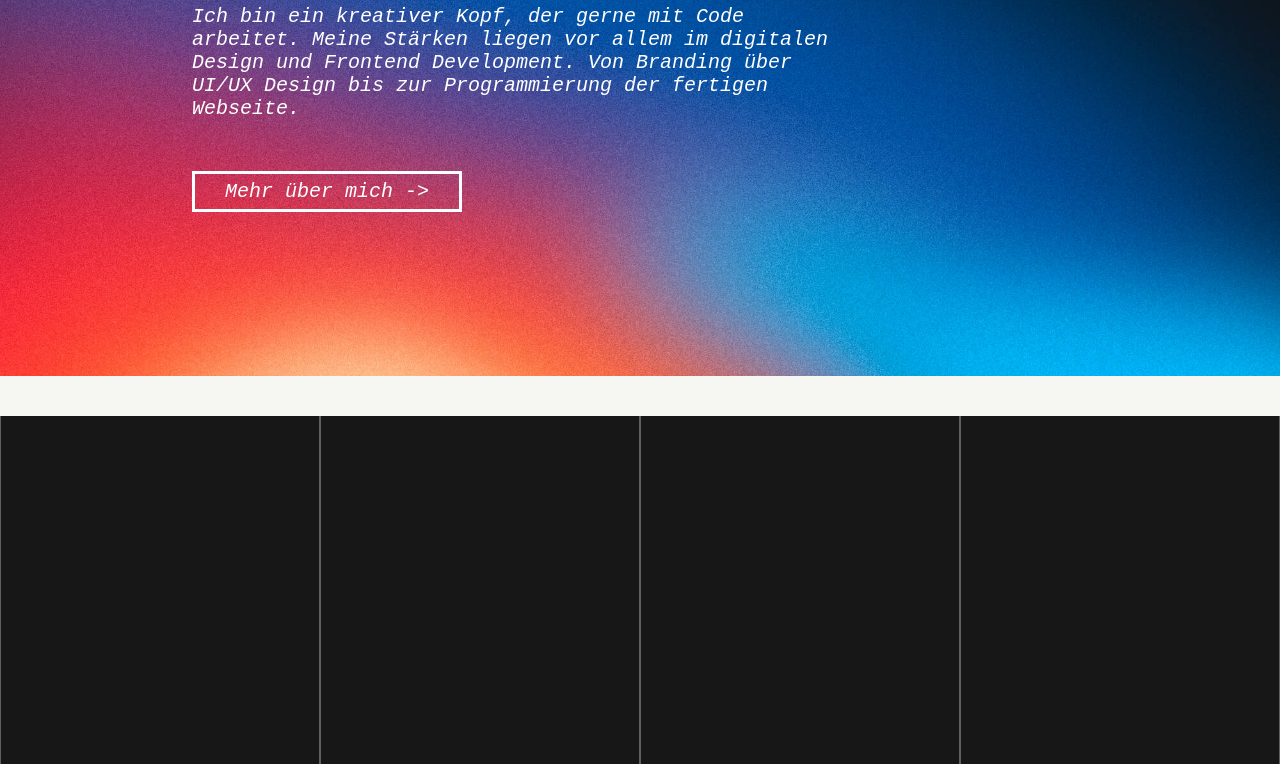
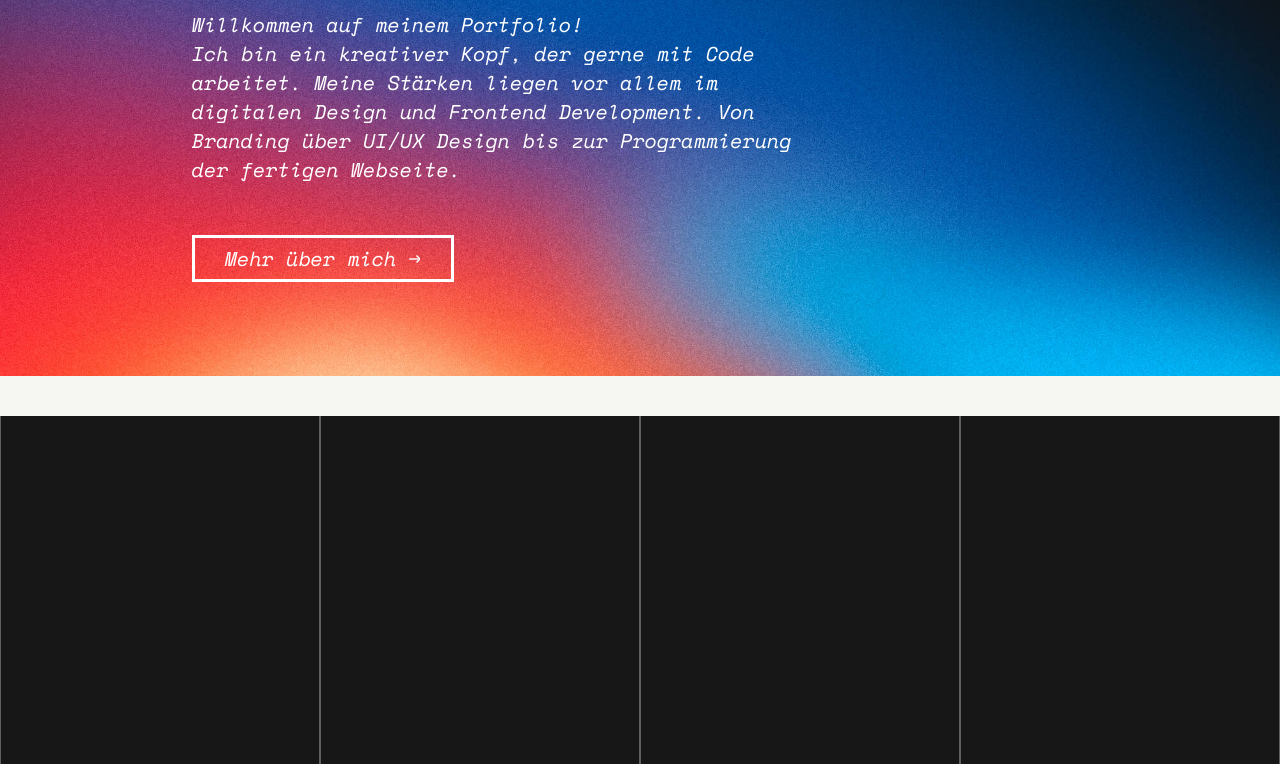
Before and after one commit to RoqCode/portfolio, a plain HTML site: page index.html in a window 1280 px wide. Shown: the part 384-1148 px from the top of the page. Drawn offline with Linux system fonts and the light colour scheme.

Commit message:
add local fonts

```diff
--- a/css/style.css
+++ b/css/style.css
@@ -1,3 +1,47 @@
+/* font import */
+
+/* space-mono-regular - latin */
+@font-face {
+  font-display: swap; /* Check https://developer.mozilla.org/en-US/docs/Web/CSS/@font-face/font-display for other options. */
+  font-family: 'Space Mono';
+  font-style: normal;
+  font-weight: 400;
+  src: url('../src/fonts/space-mono-v13-latin-regular.woff2') format('woff2'); /* Chrome 36+, Opera 23+, Firefox 39+, Safari 12+, iOS 10+ */
+}
+/* space-mono-italic - latin */
+@font-face {
+  font-display: swap; /* Check https://developer.mozilla.org/en-US/docs/Web/CSS/@font-face/font-display for other options. */
+  font-family: 'Space Mono';
+  font-style: italic;
+  font-weight: 400;
+  src: url('../src/fonts/space-mono-v13-latin-italic.woff2') format('woff2'); /* Chrome 36+, Opera 23+, Firefox 39+, Safari 12+, iOS 10+ */
+}
+
+/* satoshi regular - latin */
+@font-face {
+  font-display: swap; /* Check https://developer.mozilla.org/en-US/docs/Web/CSS/@font-face/font-display for other options. */
+  font-family: satoshi;
+  font-style: normal;
+  font-weight: 400;
+  src: url('../src/fonts/Satoshi-Regular.woff2') format('woff2'); /* Chrome 36+, Opera 23+, Firefox 39+, Safari 12+, iOS 10+ */
+}
+/* satoshi medium - latin */
+@font-face {
+  font-display: swap; /* Check https://developer.mozilla.org/en-US/docs/Web/CSS/@font-face/font-display for other options. */
+  font-family: satoshi;
+  font-style: normal;
+  font-weight: 500;
+  src: url('../src/fonts/Satoshi-Medium.woff2') format('woff2'); /* Chrome 36+, Opera 23+, Firefox 39+, Safari 12+, iOS 10+ */
+}
+/* satoshi bold - latin */
+@font-face {
+  font-display: swap; /* Check https://developer.mozilla.org/en-US/docs/Web/CSS/@font-face/font-display for other options. */
+  font-family: satoshi;
+  font-style: normal;
+  font-weight: 600;
+  src: url('../src/fonts/Satoshi-Bold.woff2') format('woff2'); /* Chrome 36+, Opera 23+, Firefox 39+, Safari 12+, iOS 10+ */
+}
+
 * {
   margin: 0;
   box-sizing: border-box;
@@ -5,7 +49,7 @@
 
 html {
   font-size: 62.5%;
-  font-family: roc-grotesk, sans-serif;
+  font-family: satoshi, sans-serif;
   scroll-behavior: smooth;
 }
 
@@ -14,7 +58,7 @@ body {
 }
 
 .text {
-  font-family: "Space Mono", monospace;
+  font-family: 'Space Mono', monospace;
   font-size: 2.5rem;
 }
 
@@ -66,7 +110,7 @@ h3 {
 }
 
 .lower {
-  margin-top: -3em;
+  margin-top: -7em;
   color: rgba(0, 0, 0, 0);
   -webkit-text-stroke: 3px rgb(234, 66, 106);
 }
@@ -245,6 +289,10 @@ h3 {
     font-size: 12rem;
   }
 
+  .lower {
+    margin-top: -5em;
+  }
+
   .text {
     font-size: 2rem;
   }
--- a/css/works/works.css
+++ b/css/works/works.css
@@ -1,3 +1,47 @@
+/* font import */
+
+/* space-mono-regular - latin */
+@font-face {
+  font-display: swap; /* Check https://developer.mozilla.org/en-US/docs/Web/CSS/@font-face/font-display for other options. */
+  font-family: 'Space Mono';
+  font-style: normal;
+  font-weight: 400;
+  src: url('../../src/fonts/space-mono-v13-latin-regular.woff2') format('woff2'); /* Chrome 36+, Opera 23+, Firefox 39+, Safari 12+, iOS 10+ */
+}
+/* space-mono-italic - latin */
+@font-face {
+  font-display: swap; /* Check https://developer.mozilla.org/en-US/docs/Web/CSS/@font-face/font-display for other options. */
+  font-family: 'Space Mono';
+  font-style: italic;
+  font-weight: 400;
+  src: url('../../src/fonts/space-mono-v13-latin-italic.woff2') format('woff2'); /* Chrome 36+, Opera 23+, Firefox 39+, Safari 12+, iOS 10+ */
+}
+
+/* satoshi regular - latin */
+@font-face {
+  font-display: swap; /* Check https://developer.mozilla.org/en-US/docs/Web/CSS/@font-face/font-display for other options. */
+  font-family: satoshi;
+  font-style: normal;
+  font-weight: 400;
+  src: url('../../src/fonts/Satoshi-Regular.woff2') format('woff2'); /* Chrome 36+, Opera 23+, Firefox 39+, Safari 12+, iOS 10+ */
+}
+/* satoshi medium - latin */
+@font-face {
+  font-display: swap; /* Check https://developer.mozilla.org/en-US/docs/Web/CSS/@font-face/font-display for other options. */
+  font-family: satoshi;
+  font-style: normal;
+  font-weight: 500;
+  src: url('../../src/fonts/Satoshi-Medium.woff2') format('woff2'); /* Chrome 36+, Opera 23+, Firefox 39+, Safari 12+, iOS 10+ */
+}
+/* satoshi bold - latin */
+@font-face {
+  font-display: swap; /* Check https://developer.mozilla.org/en-US/docs/Web/CSS/@font-face/font-display for other options. */
+  font-family: satoshi;
+  font-style: normal;
+  font-weight: 600;
+  src: url('../../src/fonts/Satoshi-Bold.woff2') format('woff2'); /* Chrome 36+, Opera 23+, Firefox 39+, Safari 12+, iOS 10+ */
+}
+
 * {
   margin: 0;
   box-sizing: border-box;
@@ -5,7 +49,7 @@
 
 html {
   font-size: 62.5%;
-  font-family: roc-grotesk, sans-serif;
+  font-family: satoshi, sans-serif;
   scroll-behavior: smooth;
 }
 
@@ -14,7 +58,7 @@ body {
 }
 
 .text {
-  font-family: "Space Mono", monospace;
+  font-family: 'Space Mono', monospace;
   font-size: 2.5rem;
 }
 
```
Also changed, not shown: src/fonts/Satoshi-Black.woff2 (added), src/fonts/Satoshi-Bold.woff2 (added), src/fonts/Satoshi-Medium.woff2 (added), src/fonts/Satoshi-Regular.woff2 (added), src/fonts/space-mono-v13-latin-italic.woff2 (added), src/fonts/space-mono-v13-latin-regular.woff2 (added).
